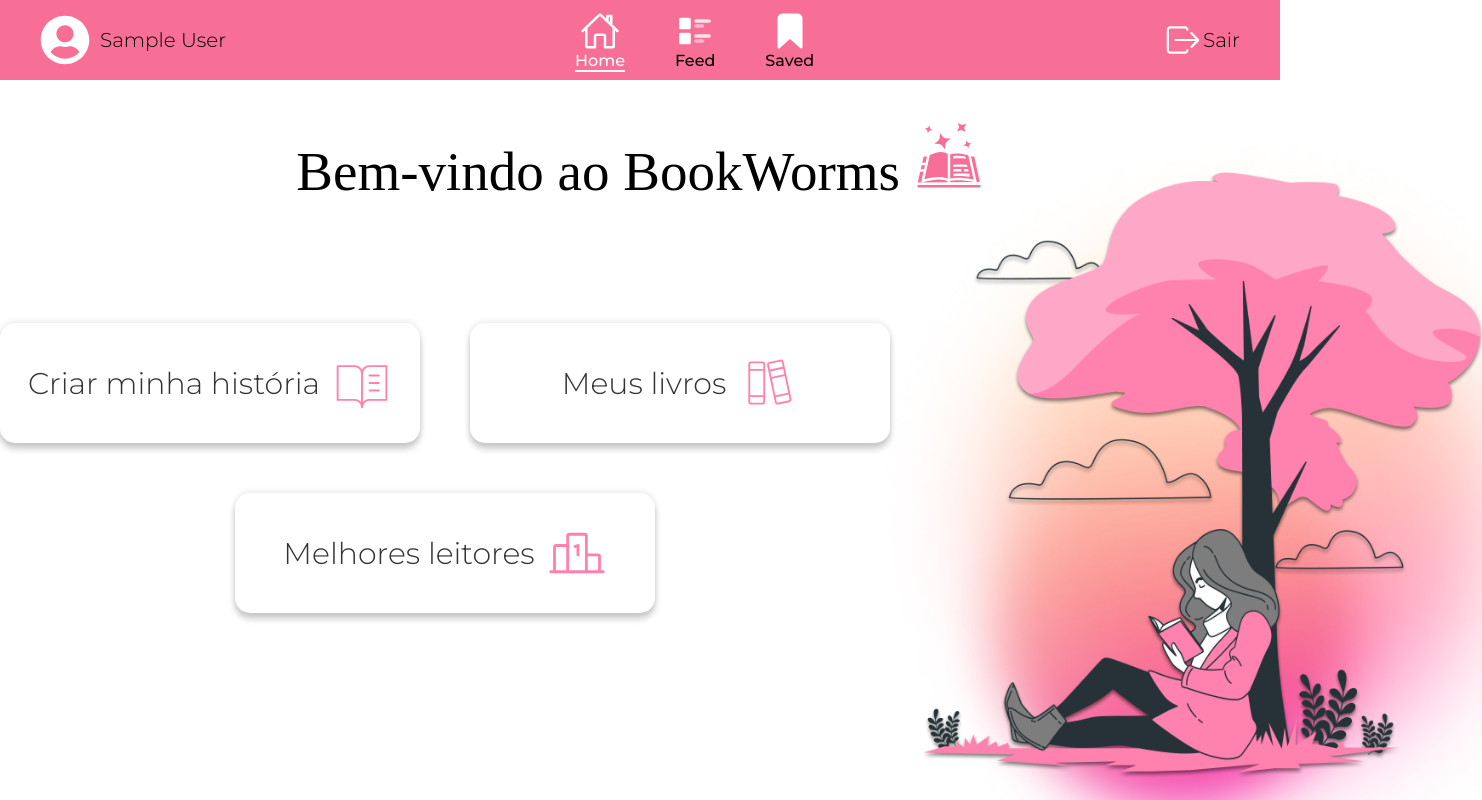
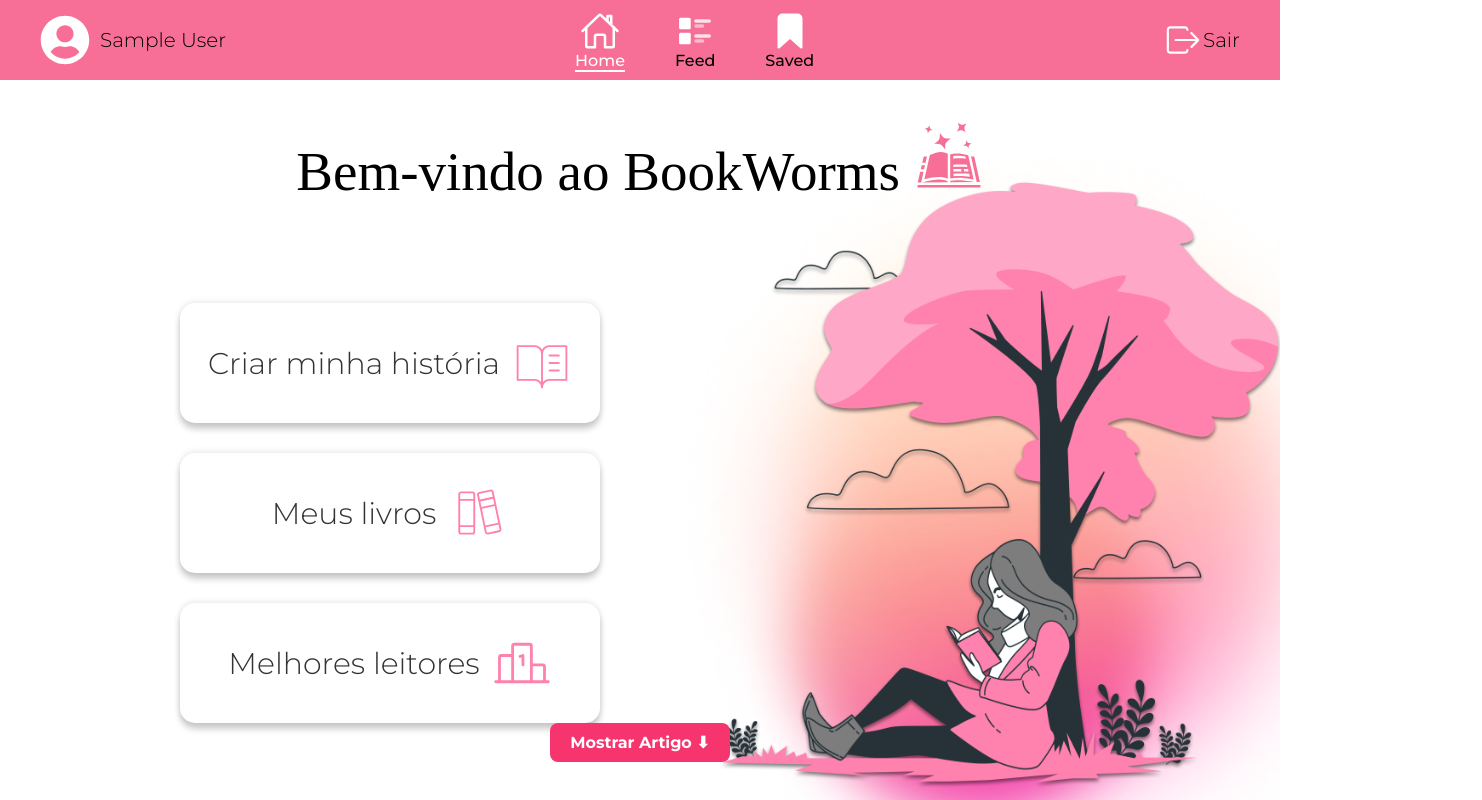
Before and after one commit to Camilla126/ProjetoBookSite, a React (Vite) app: page /home in a window 1280 px wide. Shown: the top 800 px of the page, 1482 px wide, since content can reach past the window. Built offline with nearby package versions, Linux system fonts and the light colour scheme; no server answers; sample sign-in values are in the browser's storage; a web font is replaced by a local one.

Commit message:
Ajustes feitos

```diff
--- a/src/Components/Article/style.module.scss
+++ b/src/Components/Article/style.module.scss
@@ -7,6 +7,7 @@
   button {
     display: flex;
     margin: auto;
+    margin-top: -250px;
     padding: 10px 20px;
     font-size: 16px;
     font-weight: bold;
@@ -73,7 +74,7 @@
 
     img {
       margin: 0px auto;
-      margin-top: -150px;
+      margin-top: -100px;
       height: 900px;
       width: 800px;
       margin-bottom: -90px;
--- a/src/Components/Footer/styles.module.scss
+++ b/src/Components/Footer/styles.module.scss
@@ -2,6 +2,7 @@ footer {
   border-top: 1px solid #f6346d;
   width: 100%;
   height: 100px;
+  margin-top: -60px;
 
   .footerContainer {
     display: flex;
--- a/src/contexts/auth.tsx
+++ b/src/contexts/auth.tsx
@@ -40,7 +40,6 @@ const AuthProvider: FC<{ children: ReactNode }> = ({ children }) => {
         setUser(JSON.parse(userData));
       }
     } catch {
-      console.error("erro ao passar dados do usuario");
       localStorage.removeItem("@AuthUser");
     }
   }, []);
@@ -62,7 +61,7 @@ const AuthProvider: FC<{ children: ReactNode }> = ({ children }) => {
         setUser(userData);
         localStorage.setItem("@AuthUser", JSON.stringify(userData));
 
-        toast.success("Bem vindo ao BookWorms!");
+        toast.success("Bem vindo!");
       }
     } catch {
       toast.error("Email ou senha incorretos. Tente novamente.");
@@ -94,8 +93,6 @@ const AuthProvider: FC<{ children: ReactNode }> = ({ children }) => {
 
       setUser(userData);
       localStorage.setItem("@AuthUser", JSON.stringify(userData));
-
-      toast.success("Bem vindo ao sistema!");
     } catch {
       toast.error("Erro ao cadastrar. Verifique os dados e tente novamente.");
     } finally {
@@ -108,7 +105,6 @@ const AuthProvider: FC<{ children: ReactNode }> = ({ children }) => {
       await signOut(auth);
       setUser(null);
       localStorage.removeItem("@AuthUser");
-      toast.info("Você saiu do sistema.");
     } catch {
       toast.error("Erro ao sair do sistema. Tente novamente.");
     }
--- a/src/pages/Home/index.tsx
+++ b/src/pages/Home/index.tsx
@@ -18,6 +18,7 @@ const Home = () => {
         Bem-vindo ao BookWorms <GiSpellBook className={styles.iconTitle} />
       </h1>
 
+      <div className={styles.contentContainer}>
         <div className={styles.buttonContainer}>
           <Link to="/mystory">
             <button>
@@ -25,23 +26,22 @@ const Home = () => {
               <PiBookOpenTextThin className={styles.icons} />
             </button>
           </Link>
-
           <Link to="/mybooks">
             <button>
               Meus livros
               <PiBooksThin className={styles.icons} />
             </button>
           </Link>
-
           <Link to="/bestreader">
             <button>
               Melhores leitores
               <PiRankingLight className={styles.icons} />
             </button>
-        </Link>
+          </Link>{" "}
         </div>
 
         <img src={IntersectImage} alt="Book" />
+      </div>
 
       <Article />
     </main>
--- a/src/pages/Home/styles.module.scss
+++ b/src/pages/Home/styles.module.scss
@@ -16,15 +16,18 @@ h1 {
   font-size: 70px;
   color: #f76e96;
 }
-
+.contentContainer {
+  width: 100%;
+  display: flex;
+  align-items: flex-start;
+}
 .buttonContainer {
   display: flex;
   flex-wrap: wrap;
   justify-content: center;
-  gap: 50px;
-  height: 0;
-  margin-top: 120px;
-  margin-right: 390px;
+  margin-left: 150px;
+  margin-top: 100px;
+  gap: 30px;
 }
 
 .buttonContainer button {
@@ -64,8 +67,7 @@ h1 {
 }
 
 img {
+  margin-top: -100px;
   width: 650px;
   height: 850px;
-  margin-left: 1033.7px;
-  margin-top: -230px;
 }
```
Lines whose indentation alone changed are shown as unchanged.
